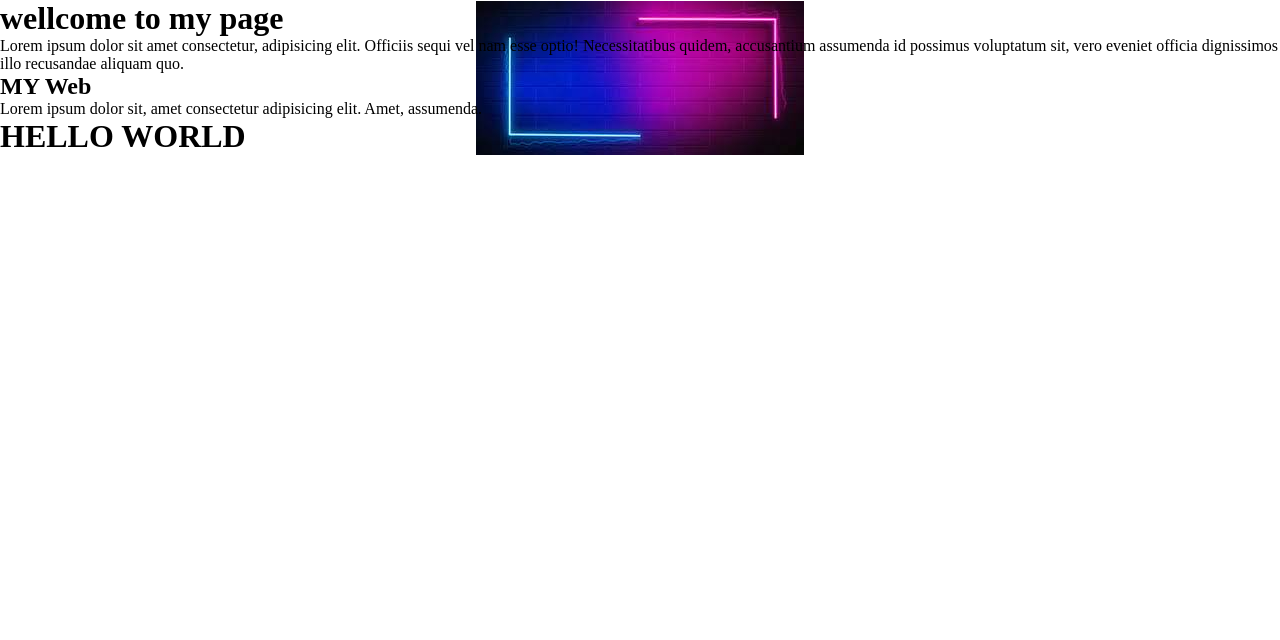
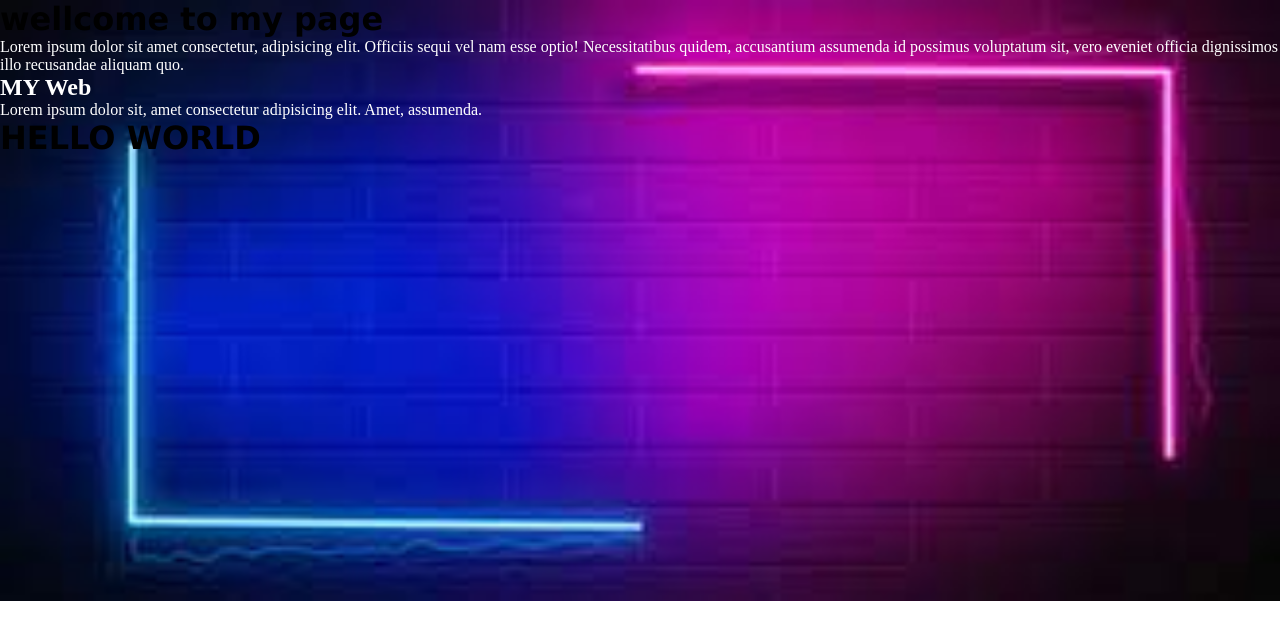
Before and after one commit to syedaariza/Demo-page, a plain HTML site: page index.html in a window 1280 px wide. Drawn offline with Linux system fonts and the light colour scheme.

Commit message:
update files

```diff
--- a/index.html
+++ b/index.html
@@ -5,7 +5,8 @@
     <meta http-equiv="X-UA-Compatible" content="IE=edge" />
     <meta name="viewport" content="width=device-width, initial-scale=1.0" />
     <link rel="stylesheet" type="text/css" href="./style.css" />
-    <title>MY-WEB</title>
+    <link rel="shortcut icon" href="./img/icon `1.png`" />
+    <title>My-Web</title>
   </head>
   <body>
     <div class="div-1">
@@ -14,12 +15,13 @@
       <p>
         Lorem ipsum dolor sit amet consectetur, adipisicing elit. Officiis sequi
         vel nam esse optio! Necessitatibus quidem, accusantium assumenda id
-      possimus voluptatum sit, vero eveniet officia dignissimos illo recusandae
-      aliquam quo.
+        possimus voluptatum sit, vero eveniet officia dignissimos illo
+        recusandae aliquam quo.
       </p>
       <h2>MY Web</h2>
       <p>
-      Lorem ipsum dolor sit, amet consectetur adipisicing elit. Amet, assumenda.
+        Lorem ipsum dolor sit, amet consectetur adipisicing elit. Amet,
+        assumenda.
       </p>
       <h1>HELLO WORLD</h1>
     </div>
--- a/style.css
+++ b/style.css
@@ -5,12 +5,21 @@
 }
 
 body{
-    background-image: url(./img/img\ 1.jpg);
+    background-image: url("./img/img\ 1.jpg");
     background-repeat: no-repeat;
-    background-position: center;
+    background-size: cover;
+    width: 100%;
+    height: 400px;
 }
 
 .div-1{
+    color: white;
+    width: 100%;
+    height: 400px;
+}
+
+h1{
     color: black;
-
+    font-weight: bolder;
+    font-family: 'Lucida Sans', 'Lucida Sans Regular', 'Lucida Grande', 'Lucida Sans Unicode', Geneva, Verdana, sans-serif;
 }
```
Also changed, not shown: img/icon `1.png (added). Lines whose indentation alone changed are shown as unchanged.
